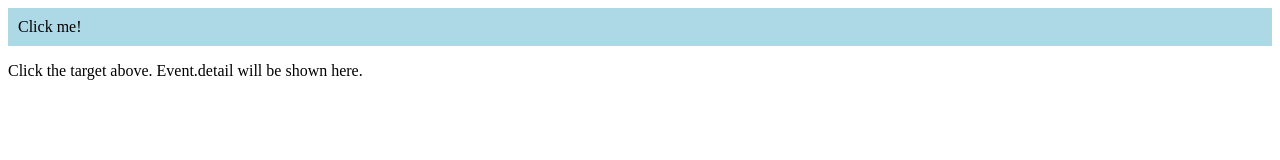
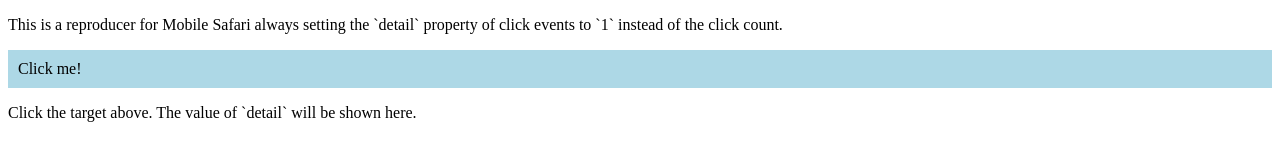
Before and after one commit to pixelverse-llc/ios-safari-click-detail-reproducer, a plain HTML site: page index.html in a window 1280 px wide. Drawn offline with Linux system fonts and the light colour scheme.

Commit message:
add hint that this is a reproducer

```diff
--- a/index.html
+++ b/index.html
@@ -6,12 +6,16 @@
 </head>
 <body>
 
+<header>
+    <p>This is a reproducer for Mobile Safari always setting the `detail` property of click events to `1` instead of the click count.</p>
+</header>
+
 <div id="click-target" style="background-color: lightblue; padding: 10px;">
     Click me!
 </div>
 
 <p id="click-detail">
-    Click the target above. Event.detail will be shown here.
+    Click the target above. The value of `detail` will be shown here.
 </p>
 
 <script>
```
